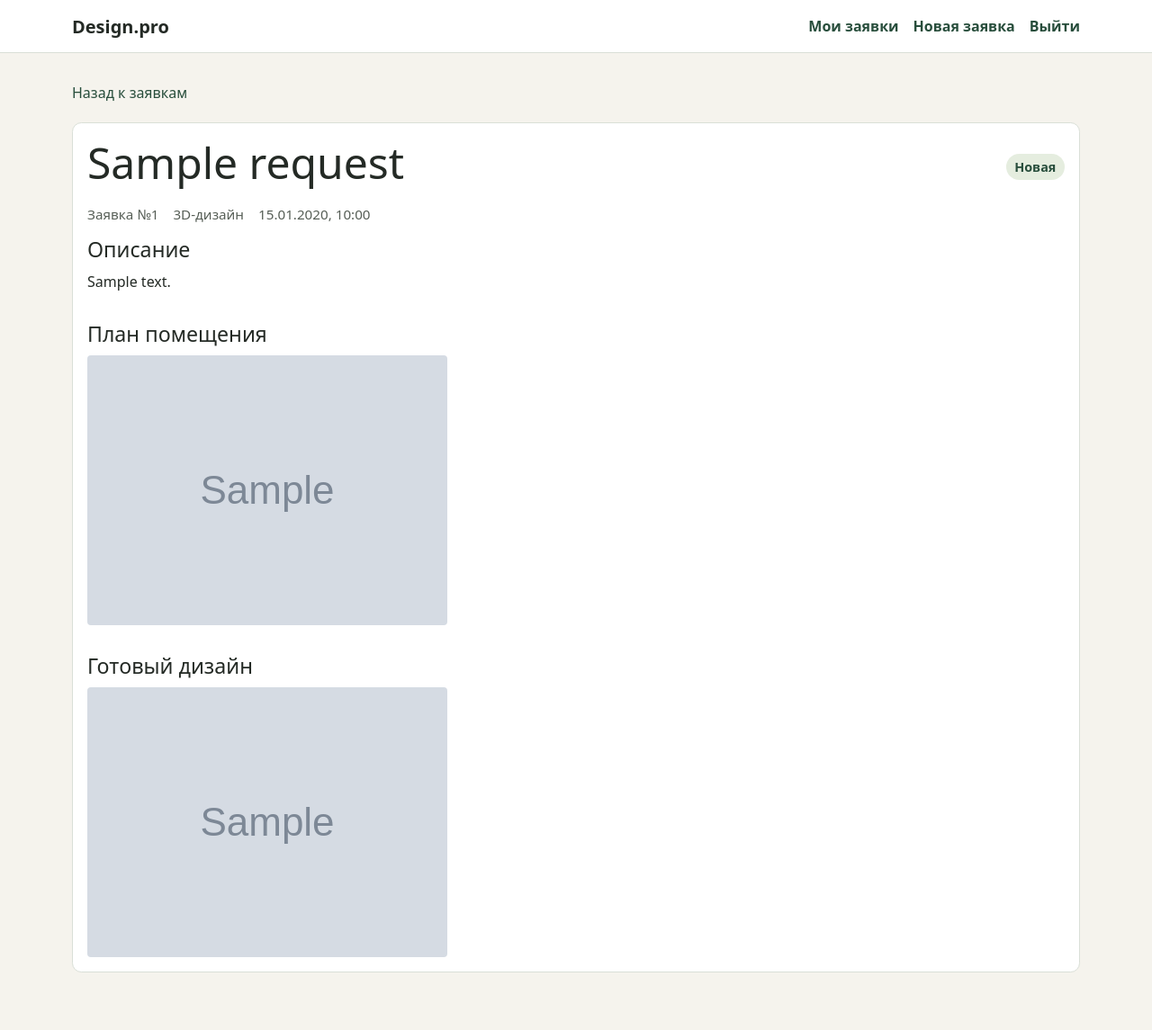
After one commit to rexxless/designpro, a Django app: page /request/1/ in a window 1280 px wide. The commit adds this page. Shown: the whole page at 90% size. Run offline with Django 5.2, Linux system fonts and the light colour scheme; a user stored in the database is signed in; data comes from the database, SQL or seed files in the repository; tables that the repository leaves empty hold one stand-in row (values such as "Sample post"); grey boxes marked "Sample" are stand-in pictures.

Commit message:
Added list/detail view for requests + permissions separation

```diff
--- a/designpro/settings.py
+++ b/designpro/settings.py
@@ -130,5 +130,5 @@ MAILERS = {
 
 # Auth redirects
 LOGIN_URL = 'login'
-LOGIN_REDIRECT_URL = 'index'
+LOGIN_REDIRECT_URL = 'request-list'
 LOGOUT_REDIRECT_URL = 'index'
--- a/main/models.py
+++ b/main/models.py
@@ -16,7 +16,7 @@ class Request(models.Model):
     created_at = models.DateTimeField(auto_now_add=True)
     updated_at = models.DateTimeField(auto_now=True)
     status = models.ForeignKey('Status', on_delete=models.RESTRICT)
-    user = models.ForeignKey('Profile', on_delete=models.CASCADE)
+    user = models.ForeignKey(settings.AUTH_USER_MODEL, on_delete=models.CASCADE)
 
     class Meta:
         ordering = ['-created_at']
--- /dev/null
+++ b/main/templates/requests/detail.html
@@ -0,0 +1,43 @@
+{% extends "base_generic.html" %}
+
+{% block title %}{{ design_request.title }} · Design.pro{% endblock %}
+
+{% block content %}
+{% url "request-list" as list_url %}
+<div class="page-heading">
+    {% if list_url %}
+        <a href="{{ list_url }}">Назад к заявкам</a>
+    {% else %}
+        <a href="{% url 'index' %}">На главную</a>
+    {% endif %}
+</div>
+
+<article class="panel record" aria-labelledby="request-title">
+    <div class="record-heading">
+        <h1 id="request-title">{{ design_request.title }}</h1>
+        <span class="status-label">{{ design_request.status.name }}</span>
+    </div>
+    <p class="record-meta">
+        <span>Заявка №{{ design_request.pk }}</span>
+        <span>{{ design_request.category.name }}</span>
+        <time datetime="{{ design_request.created_at|date:'c' }}">{{ design_request.created_at|date:"d.m.Y, H:i" }}</time>
+    </p>
+
+    <h2>Описание</h2>
+    <p class="record-description">{{ design_request.description }}</p>
+
+    {% if design_request.plan_image %}
+        <section class="section" aria-labelledby="plan-heading">
+            <h2 id="plan-heading">План помещения</h2>
+            <img class="img-fluid rounded" src="{{ design_request.plan_image.url }}" alt="План помещения для заявки «{{ design_request.title }}»" loading="lazy">
+        </section>
+    {% endif %}
+
+    {% if design_request.final_image %}
+        <section class="section" aria-labelledby="design-heading">
+            <h2 id="design-heading">Готовый дизайн</h2>
+            <img class="img-fluid rounded" src="{{ design_request.final_image.url }}" alt="Готовый дизайн для заявки «{{ design_request.title }}»" loading="lazy">
+        </section>
+    {% endif %}
+</article>
+{% endblock %}
--- a/main/templates/requests/list.html
+++ b/main/templates/requests/list.html
@@ -25,7 +25,7 @@
         {% url "request-delete" design_request.pk as delete_url %}
         <article class="panel record">
             <div class="record-heading">
-                <h2>{{ design_request.title }}</h2>
+                <h2><a href="{{ design_request.get_absolute_url }}">{{ design_request.title }}</a></h2>
                 <span class="status-label">{{ design_request.status.name }}</span>
             </div>
             <p class="record-meta">
--- a/main/urls.py
+++ b/main/urls.py
@@ -5,6 +5,7 @@ from . import views
 urlpatterns = [
     path('', views.index, name='index'),
     path('accounts/register/', views.register, name='register'),
+    path('request/', views.request_list, name='request-list'),
     path('request/create/', views.request_create, name='request-create'),
-
+    path('request/<int:pk>/', views.request_detail, name='request-detail'),
 ]
--- a/main/views.py
+++ b/main/views.py
@@ -1,10 +1,17 @@
 from django.contrib import messages
 from django.contrib.auth import login
 from django.contrib.auth.decorators import login_required
-from django.shortcuts import redirect, render
+from django.db import transaction
+from django.shortcuts import get_object_or_404, redirect, render
 
 from .forms import RegistrationForm, RequestCreateForm
-from .models import Status
+from .models import Profile, Request, Status
+
+
+def request_for_user(user):
+    if user.is_superuser:
+        return Request.objects.all()
+    return Request.objects.filter(user=user)
 
 
 def index(request):
@@ -18,7 +25,12 @@ def register(request):
     if request.method == 'POST':
         form = RegistrationForm(request.POST)
         if form.is_valid():
-            user = form.save()
+            with transaction.atomic():
+                user = form.save()
+                Profile.objects.create(
+                    user=user,
+                    patronymic=form.cleaned_data['patronymic'],
+                )
             login(request, user, backend='django.contrib.auth.backends.ModelBackend')
             messages.success(request, f'Добро пожаловать в Design.pro, {user.username}!')
             return redirect('index')
@@ -33,7 +45,7 @@ def request_create(request):
         form = RequestCreateForm(request.POST, request.FILES)
         if form.is_valid():
             created_request = form.save(commit=False)
-            created_request.user = request.user.profile
+            created_request.user = request.user
             created_request.status = Status.objects.get(code=Status.Code.NEW)
             created_request.save()
             messages.success(request, f'Заявка сохранена. Ваш номер заявки: {created_request.pk}')
@@ -44,5 +56,26 @@ def request_create(request):
 
     return render(request, 'requests/create.html', {'form': form})
 
+@login_required
 def request_detail(request, pk):
-    return
+    design_request = get_object_or_404(request_for_user(request.user), pk=pk)
+    return render(request, 'requests/detail.html', {'design_request': design_request})
+
+
+@login_required
+def request_list(request):
+    design_requests = request_for_user(request.user).select_related('category', 'status')
+    status_options = list(Status.objects.all())
+    requested_status = request.GET.get('status')
+    selected_status = next(
+        (status.pk for status in status_options if str(status.pk) == requested_status),
+        None,
+    )
+    if selected_status is not None:
+        design_requests = design_requests.filter(status_id=selected_status)
+
+    return render(request, 'requests/list.html', {
+        'design_requests': design_requests,
+        'status_options': status_options,
+        'selected_status': selected_status,
+    })
```
Also changed, not shown: main/migrations/0004_alter_request_user.py (added), requests/test.jpg (added).
